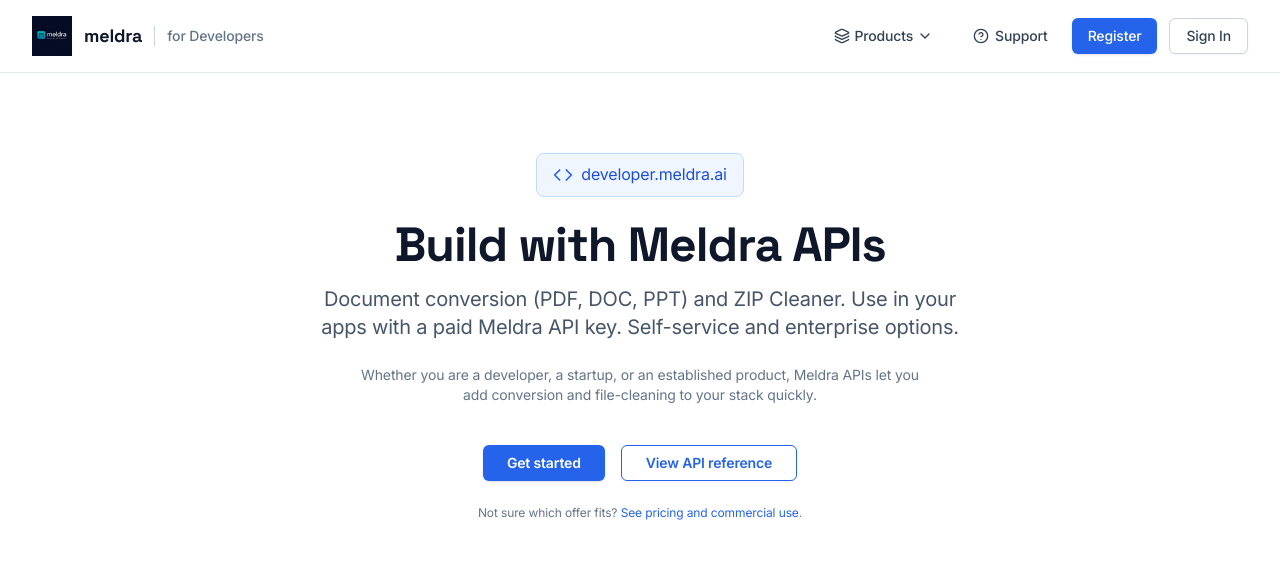
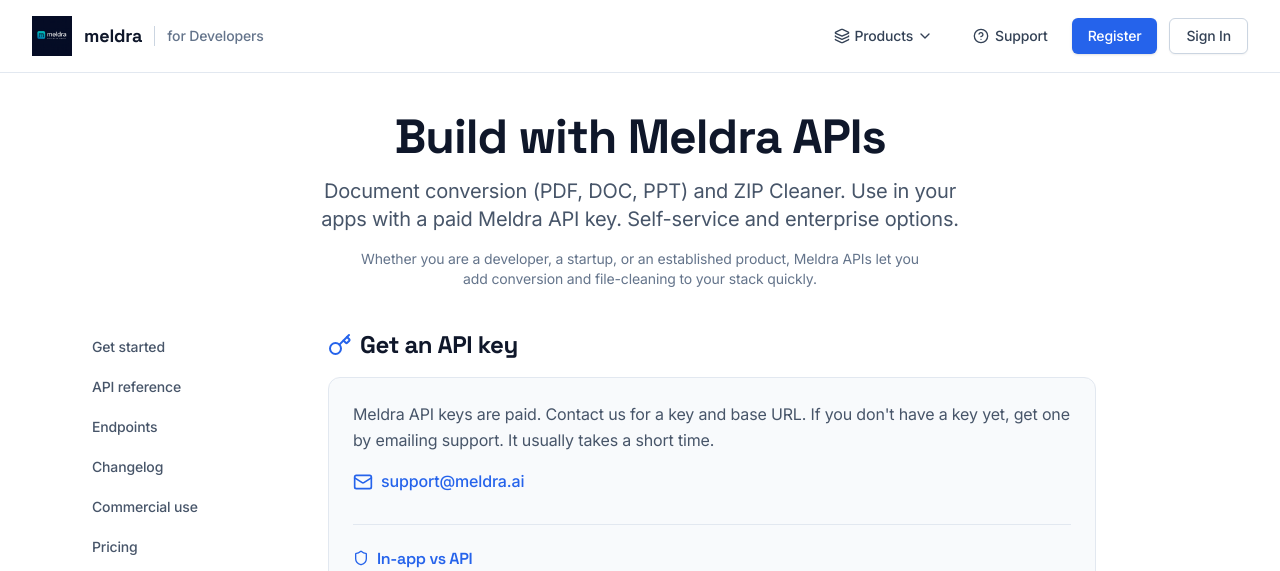
Before and after one commit to SumitAG008/insightsheet, a React (Vite) app: page /Developers in a window 1280 px wide. Shown: the top 571 px of the page. Built offline with nearby package versions, Linux system fonts and the light colour scheme; no server answers.

Commit message:
Developers: remove developer.meldra.ai badge, Get started/View API reference, pricing line; shift hero up

```diff
--- a/src/pages/Developers.jsx
+++ b/src/pages/Developers.jsx
@@ -9,7 +9,7 @@ import {
 import { Collapsible, CollapsibleContent, CollapsibleTrigger } from '@/components/ui/collapsible';
 import CookieConsent from '@/components/CookieConsent';
 import {
-  Code, Key, FileText, FileArchive, Mail, ArrowRight, CheckCircle, Shield, Briefcase,
+  Key, FileText, FileArchive, Mail, ArrowRight, CheckCircle, Shield, Briefcase,
   ChevronDown, ChevronRight, BookOpen, Download, HelpCircle, Layers,
 } from 'lucide-react';
 
@@ -93,34 +93,16 @@ export default function Developers() {
         </div>
       </header>
 
-      {/* Hero — white bg, royal blue accents */}
-      <section className="container mx-auto px-4 py-14 md:py-20 max-w-4xl text-center">
-        <div className="inline-flex items-center gap-2 px-4 py-2 rounded-lg bg-blue-50 text-blue-700 border border-blue-200 mb-6">
-          <Code className="w-5 h-5 text-blue-600" /> developer.meldra.ai
-        </div>
+      {/* Hero — title and intro only; rest of content shifted up */}
+      <section className="container mx-auto px-4 py-8 md:py-10 max-w-4xl text-center">
         <h1 className="text-4xl md:text-5xl font-bold text-slate-900 mb-4" style={{ fontFamily: "'Space Grotesk', sans-serif" }}>
           Build with Meldra APIs
         </h1>
-        <p className="text-lg md:text-xl text-slate-600 max-w-2xl mx-auto mb-6">
+        <p className="text-lg md:text-xl text-slate-600 max-w-2xl mx-auto mb-4">
           Document conversion (PDF, DOC, PPT) and ZIP Cleaner. Use in your apps with a paid Meldra API key. Self-service and enterprise options.
         </p>
-        <p className="text-slate-500 text-sm max-w-xl mx-auto mb-10">
+        <p className="text-slate-500 text-sm max-w-xl mx-auto">
           Whether you are a developer, a startup, or an established product, Meldra APIs let you add conversion and file-cleaning to your stack quickly.
-        </p>
-        <div className="flex flex-wrap justify-center gap-4">
-          <a href="#get-started">
-            <Button className="bg-blue-600 hover:bg-blue-700 text-white font-semibold px-6">
-              Get started
-            </Button>
-          </a>
-          <a href="#reference">
-            <Button variant="outline" className="border-blue-600 text-blue-600 hover:bg-blue-50 font-semibold px-6">
-              View API reference
-            </Button>
-          </a>
-        </div>
-        <p className="text-slate-500 text-xs mt-6">
-          Not sure which offer fits? <a href="#pricing" className="text-blue-600 hover:text-blue-700">See pricing and commercial use</a>.
         </p>
       </section>
 
```
